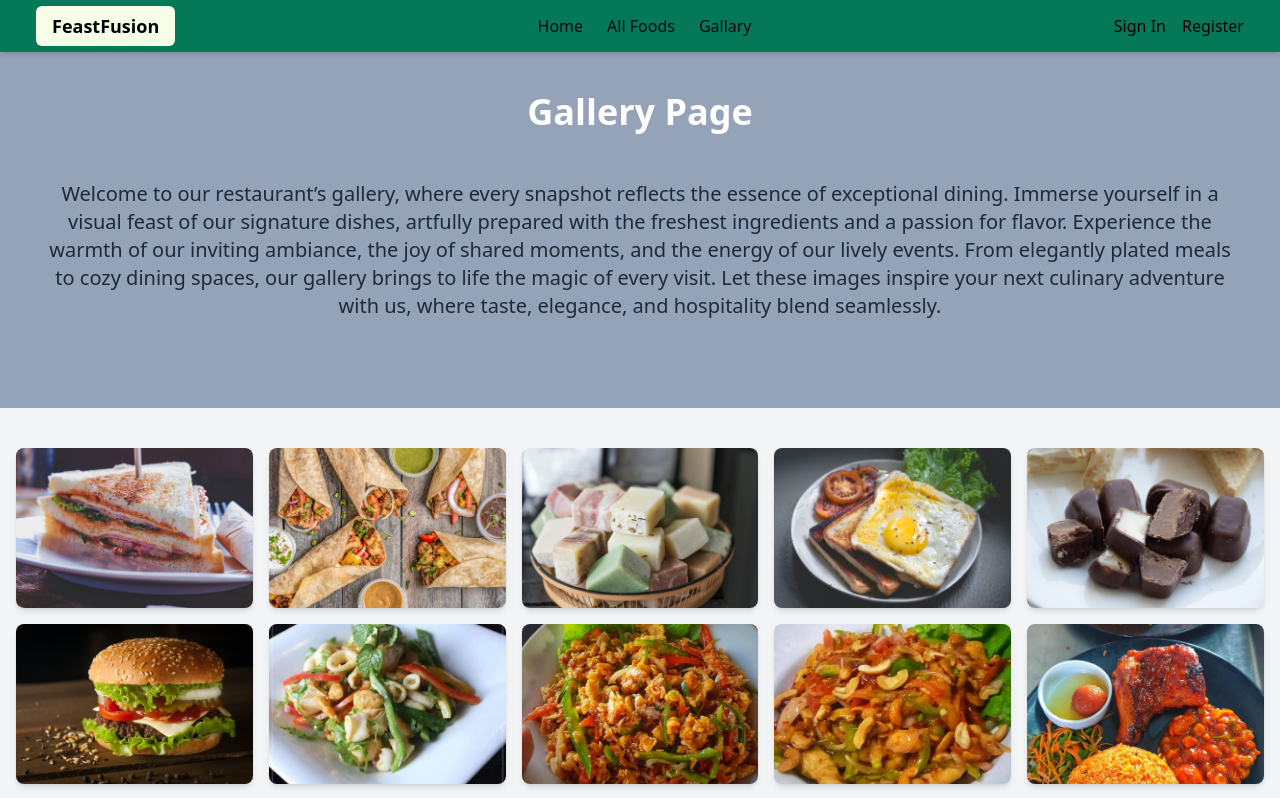
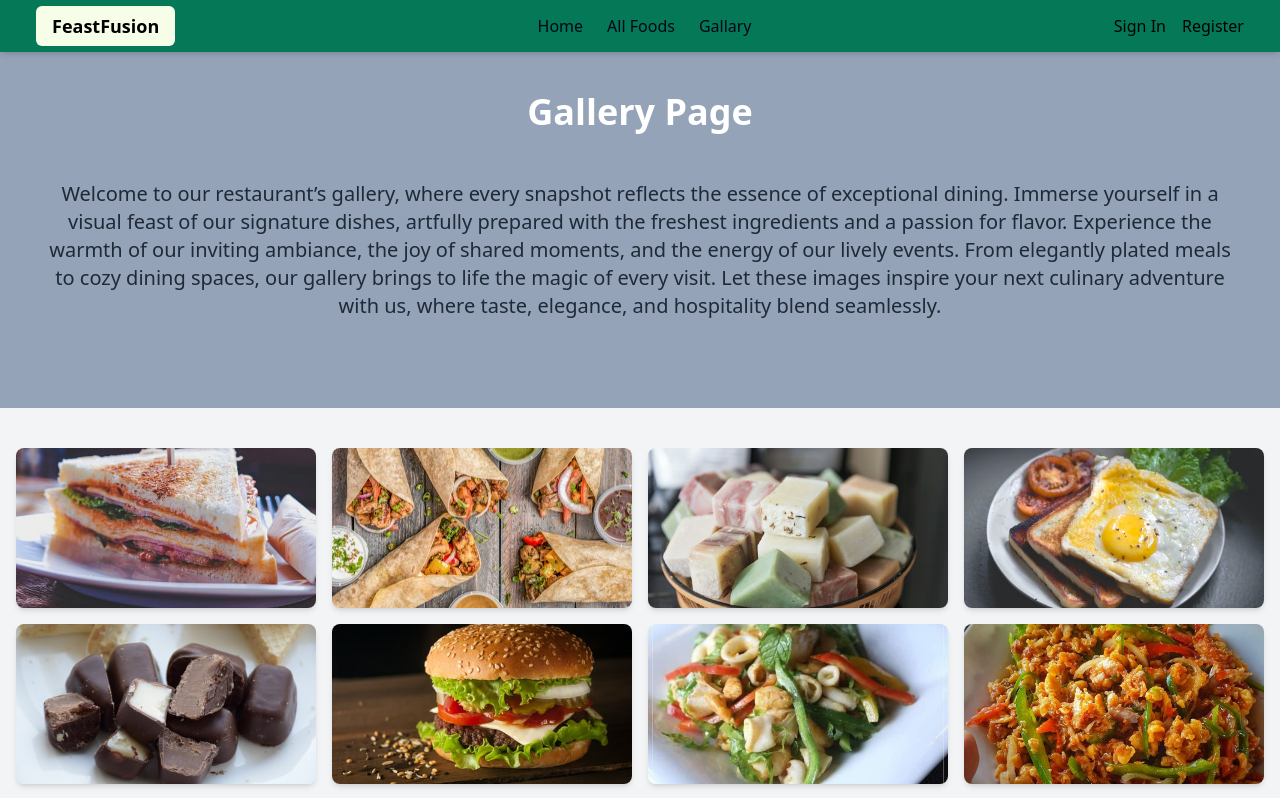
Before and after one commit to nipajesmin/restaurant-management, a React (Vite) app: page /gallery in a window 1280 px wide. Shown: the top 798 px of the page. Built offline with nearby package versions, Linux system fonts and the light colour scheme; no server answers.

Commit message:
changed the gallery images row from 5 to 4

```diff
--- a/src/router/GalleryPage.jsx
+++ b/src/router/GalleryPage.jsx
@@ -45,7 +45,7 @@ const GalleryPage = () => {
       </div>
 
       {/* Gallery Section */}
-        <div className="container mx-auto mt-10 grid grid-cols-2 md:grid-cols-3 lg:grid-cols-5 gap-4 px-4">
+      <div className="container mx-auto mt-10 grid grid-cols-2 md:grid-cols-3 lg:grid-cols-4 gap-4 px-4">
         {images.map((image, index) => (
           <div
             key={index}
@@ -61,6 +61,7 @@ const GalleryPage = () => {
         ))}
       </div>
 
+
       {/* Lightbox */}
       <Lightbox
         open={open}
```
Lines whose indentation alone changed are shown as unchanged.
